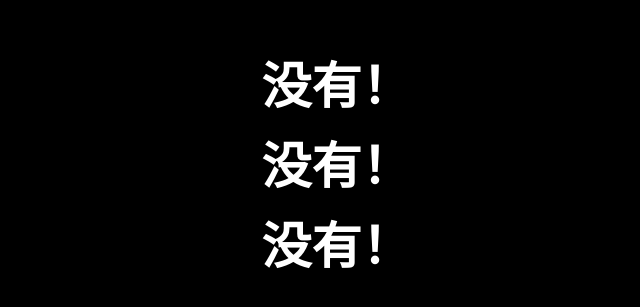
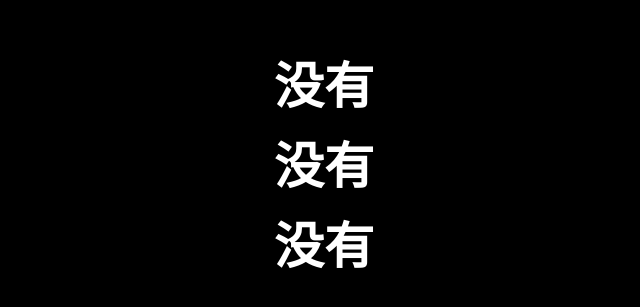
Before and after one commit to cuicui615/cuicui615.github.io, a plain HTML site: page index.html in a window 1280 px wide. Shown: the part 195-502 px from the top of the page, without its empty margins (316-956 px from the left). Drawn offline with Linux system fonts and the light colour scheme.

Commit message:
Update index.html

```diff
--- a/index.html
+++ b/index.html
@@ -22,7 +22,6 @@
             line-height: 80px;
             font-size: 50px;
             user-select: none;
-            margin-left:0.5em;
         }
         p{
             margin:0;
@@ -31,9 +30,9 @@
 </head>
 <body>
     <h1>
-        <p>没有！</p>
-        <p>没有！</p>
-        <p>没有！</p>
+        <p>没有</p>
+        <p>没有</p>
+        <p>没有</p>
     </h1>
 </body>
 </html>
```
